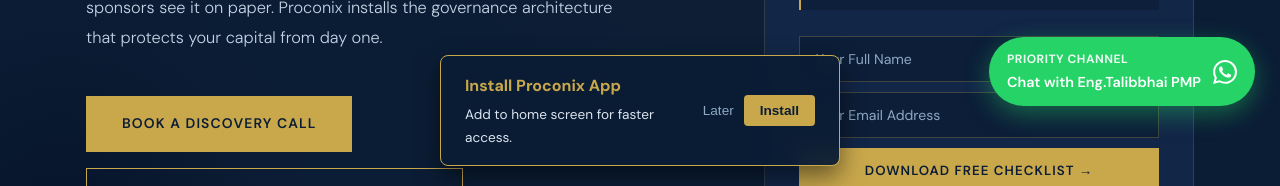
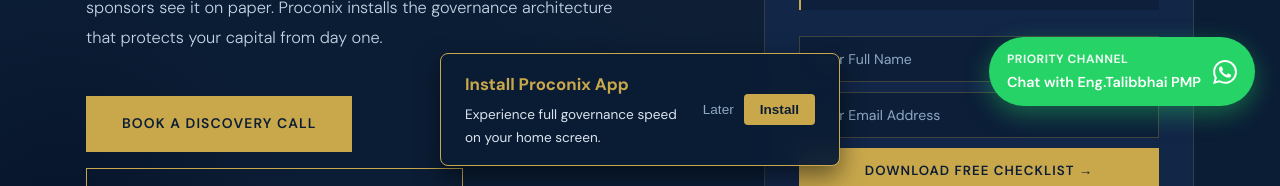
Before and after one commit to engaqk/proconix-pmc, a Next.js app: page / in a window 1280 px wide. Shown: the part 614-800 px from the top of the page. Built offline with nearby package versions, Linux system fonts and the light colour scheme.

Commit message:
Optimized PWA for 1-click install, reduced delay to 1s, and updated manifest with shortcuts

```diff
--- a/src/app/InstallPrompt.tsx
+++ b/src/app/InstallPrompt.tsx
@@ -13,10 +13,10 @@
     // Detect iOS
     const isIOS = /iPad|iPhone|iPod/.test(navigator.userAgent) && !(window as any).MSStream;
 
-    // Force show prompt after 3 seconds regardless of event (unless already standalone)
+    // Faster show prompt (1 second)
     const forceShowTimer = setTimeout(() => {
       setShowPrompt(true);
-    }, 3000);
+    }, 1000);
 
     const handleBeforeInstallPrompt = (e: Event) => {
       console.log('beforeinstallprompt event fired');
@@ -83,8 +83,12 @@
       maxWidth: '400px'
     }}>
       <div style={{ display: 'flex', flexDirection: 'column', color: '#fff', flex: 1 }}>
-        <strong style={{ fontSize: '1rem', marginBottom: '4px', color: '#C9A84C' }}>Install Proconix App</strong>
-        <span style={{ fontSize: '0.85rem', color: '#DCE4EF' }}>Add to home screen for faster access.</span>
+        <strong style={{ fontSize: '1.05rem', marginBottom: '4px', color: '#C9A84C' }}>
+          {deferredPrompt ? "One-Click App Install" : "Install Proconix App"}
+        </strong>
+        <span style={{ fontSize: '0.85rem', color: '#DCE4EF' }}>
+          {deferredPrompt ? "Click below to install directly to your device." : "Experience full governance speed on your home screen."}
+        </span>
       </div>
       <div style={{ display: 'flex', gap: '10px' }}>
         <button
```
Also changed, not shown: public/manifest.json.
